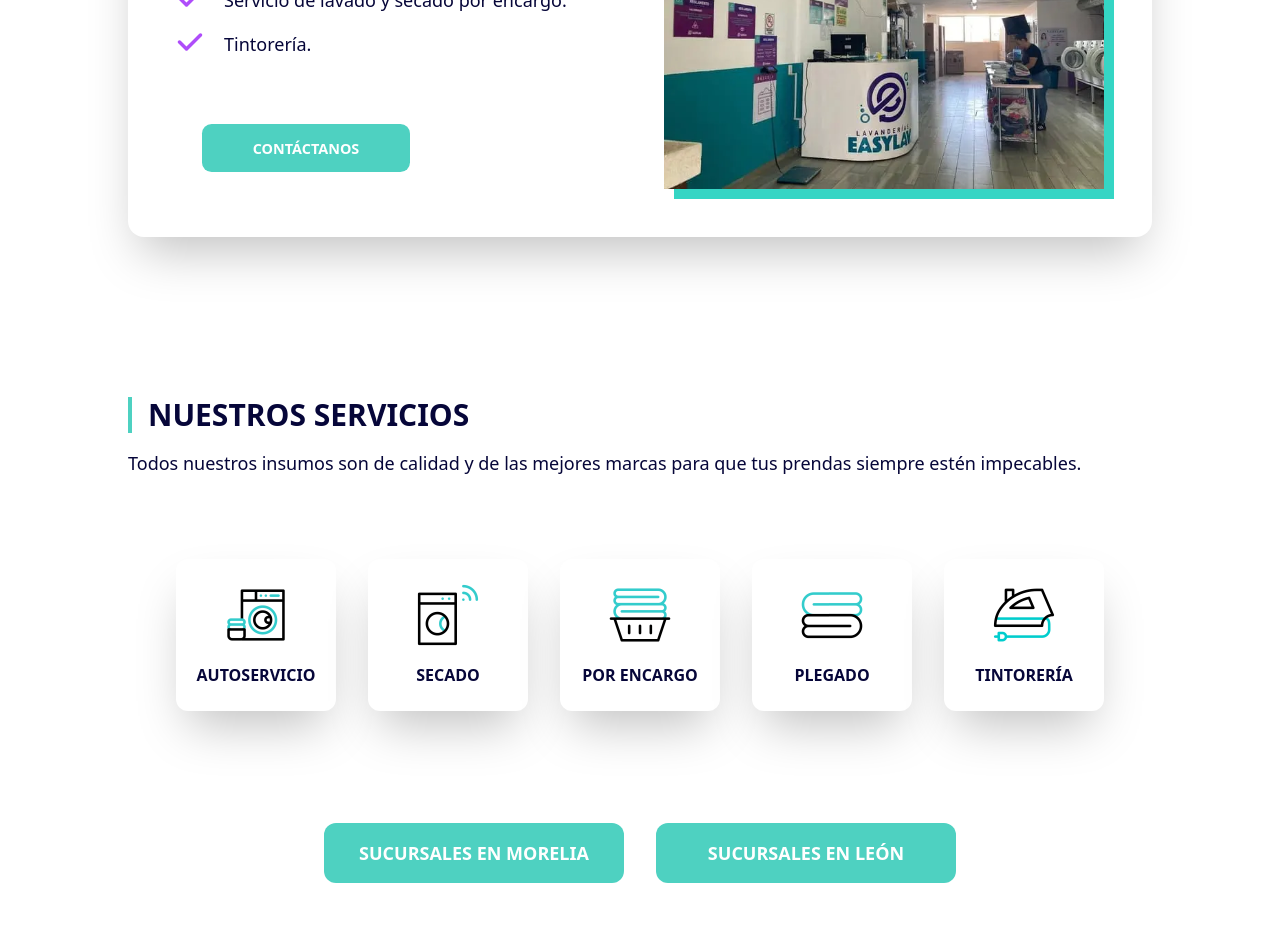
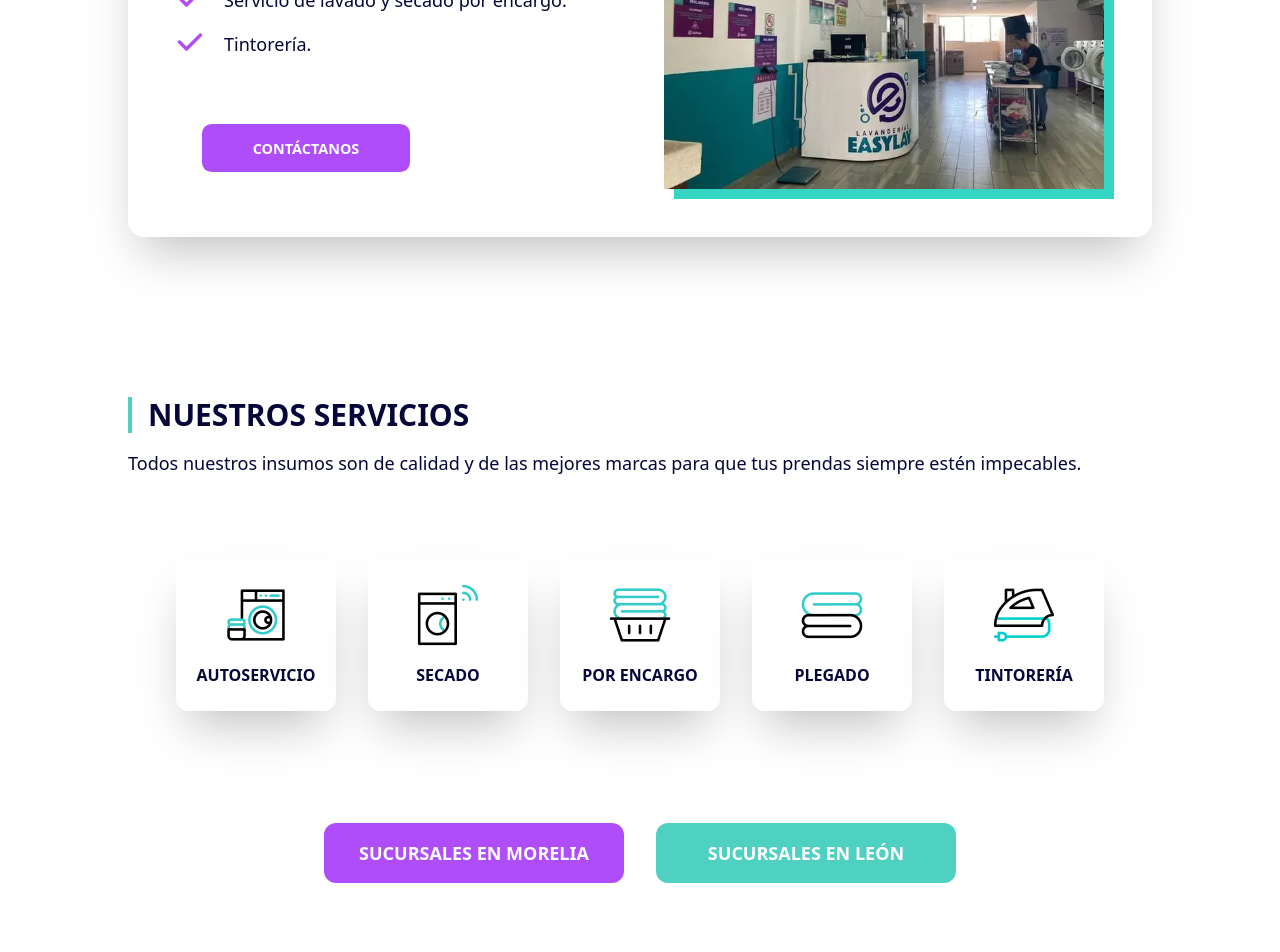
Before and after one commit to dspwebstudiomx/easylav-react, a React (Vite) app: page / in a window 1280 px wide. Shown: the part 2720-3672 px from the top of the page. Built offline with nearby package versions, Linux system fonts and the light colour scheme; no server answers.

Commit message:
refactor: agrega prop disableZoom en SucursalCard y actualiza su uso en NuestrasSucursales; reemplaza ButtonSecondary por Button en QuienesSomos y NuestrosServicios

```diff
--- a/src/components/cards/SucursalCard.jsx
+++ b/src/components/cards/SucursalCard.jsx
@@ -160,7 +160,9 @@ const SucursalCard = (props) => {
     closeHour,
     openMinute,
     closeMinute,
+    disableZoom, // Nueva prop para controlar el zoom
   } = props;
+
   const { showModal, setShowModal } = useShowModal();
 
   const handleShowModal = useCallback(() => {
@@ -195,6 +197,7 @@ const SucursalCard = (props) => {
           {/* Badge Horario Abierto/Cerrado */}
           {renderOpenClosedBadge(isOpen)}
         </div>
+        {!disableZoom && ( // Condicional para mostrar el botón de zoom
           <div className="flex justify-end items-end h-full absolute top-0 right-0 p-4">
             <button
               onClick={handleShowModal}
@@ -204,6 +207,7 @@ const SucursalCard = (props) => {
               <FaMagnifyingGlass />
             </button>
           </div>
+        )}
       </BackgroundImageSection>
       {/* Imagen */}
 
@@ -312,6 +316,7 @@ SucursalCard.propTypes = {
   serviceday1: PropTypes.string,
   servicehour1: PropTypes.string,
   image: PropTypes.string,
+  disableZoom: PropTypes.bool, // Nueva prop para controlar el zoom
 };
 
 const memorizedSucursalCard = memo(SucursalCard, (prevProps, nextProps) => {
--- a/src/pages/inicio/components/QuienesSomos.jsx
+++ b/src/pages/inicio/components/QuienesSomos.jsx
@@ -1,7 +1,7 @@
 import {
   BorderLeft,
+  Button,
   ButtonContainer,
-  ButtonSecondary,
   Container,
   FourColumnnsContainer,
   Paragraph,
@@ -217,7 +217,12 @@ const QuienesSomos = () => {
                 })}
               </div>
               <ButtonContainer position="items-center justify-start" distance="h-20">
-                <ButtonSecondary title="Contáctanos" href="/contacto" width="w-full sm:w-[260px] scale-[0.8]" />
+                <Button
+                  title="Contáctanos"
+                  href="/contacto"
+                  width="w-full sm:w-[260px] scale-[0.8]"
+                  variant="secondary"
+                />
               </ButtonContainer>
             </div>
             <img src={image} alt="lavandería Easylav" className="shadow-image" loading="lazy" />
--- a/src/pages/inicio/nuestrasSucursales/NuestrasSucursales.jsx
+++ b/src/pages/inicio/nuestrasSucursales/NuestrasSucursales.jsx
@@ -88,7 +88,7 @@ const NuestrasSucursales = () => {
           }}>
           {sortedLocalServices.map((localservice) => (
             <SwiperSlide key={localservice.id}>
-              <SucursalCard {...localservice} />
+              <SucursalCard {...localservice} disableZoom={true} />
             </SwiperSlide>
           ))}
         </Swiper>
--- a/src/pages/inicio/nuestrosServicios/NuestrosServicios.jsx
+++ b/src/pages/inicio/nuestrosServicios/NuestrosServicios.jsx
@@ -7,15 +7,7 @@
 */
 
 // Importaciones
-import {
-  ButtonContainer,
-  ButtonPrimary,
-  ButtonSecondary,
-  Container,
-  Paragraph,
-  Section,
-  TitleContainer,
-} from 'components';
+import { Button, ButtonContainer, Container, Paragraph, Section, TitleContainer } from 'components';
 import { scrollToTop } from 'functions';
 import ServicesGenerator from './ServicesGenerator';
 
@@ -33,19 +25,21 @@ const Titulo = () => {
 const ButtonSection = () => {
   return (
     <ButtonContainer position="justify-center items-center w-full" distance="mt-28">
-      <ButtonSecondary
+      <Button
         title="Sucursales en Morelia"
         href="/sucursales/morelia"
         name="Sucursales en Morelia"
         width={''}
         onClick={() => scrollToTop()}
+        variant="secondary"
       />
-      <ButtonPrimary
+      <Button
         title="Sucursales en León"
         href="/sucursales/leon"
         name="Sucursales en León"
         width={''}
         onClick={() => scrollToTop()}
+        variant="primary"
       />
     </ButtonContainer>
   );
```
Lines whose indentation alone changed are shown as unchanged.
